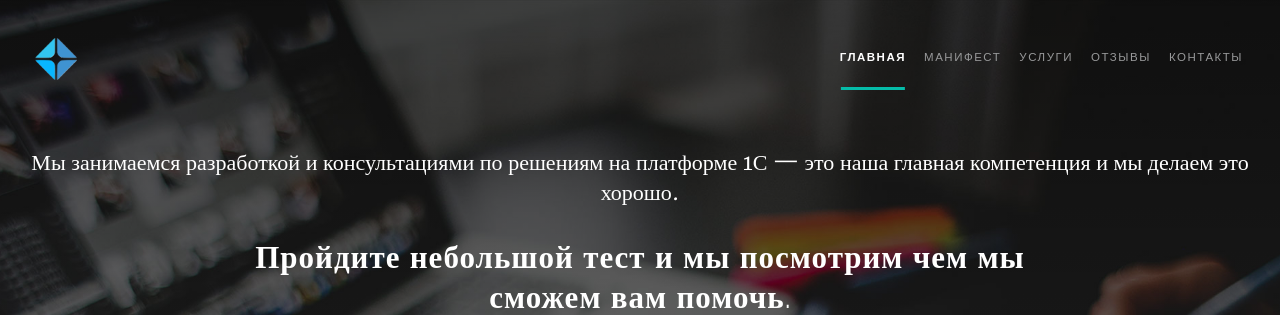
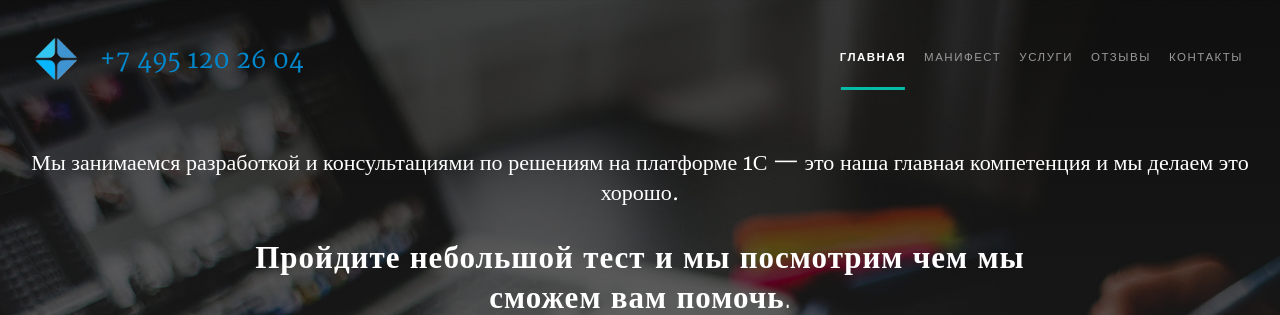
Before and after one commit to lampAddict/itehnik, a Symfony app: template templates/index.html.twig in a window 1280 px wide. Shown: the top 315 px of the page. Run offline with Twig, Linux system fonts and the light colour scheme; the template is opened without the code that fills it, so the values that code supplies are empty; some libraries are stand-ins or nearby versions; some web fonts are replaced.

Commit message:
contacts page changed

```diff
--- a/public/css/main.css
+++ b/public/css/main.css
@@ -2520,3 +2520,25 @@ footer ul li {
 	margin:0 auto;
 	width: 1020px;
 }
+#contacts .bgrid p:first-child{
+    margin-bottom: 0;
+    font-size: 2.6rem;
+}
+
+#contacts a{
+    color: #05bca9;
+    font-weight: bold;
+}
+
+.head-contacts{
+    font-size: 2.5rem;
+    z-index: 600;
+    position: absolute;
+    left: 100px;
+    top: 33%;
+}
+@media only screen and (max-width:400px) {
+    .head-contacts {
+        font-size: 1.8rem;
+    }
+}
--- a/templates/index.html.twig
+++ b/templates/index.html.twig
@@ -37,6 +37,9 @@
     <div class="row">
         <div class="logo">
             <a href="index.php">iTehnik</a>
+        </div>
+        <div class="head-contacts">
+            <a href="tel:74951202604">+7 495 120 26 04</a>
         </div>
         <nav id="main-nav-wrap">
             <ul class="main-navigation">
@@ -485,9 +488,10 @@
     <div class="row faq-content">
         <div class="q-and-a block-1-2 block-tab-full group">
             <div class="bgrid">
-                <h3>What are the security features?</h3>
-                <p>Lorem ipsum Id in magna ad culpa dolor eu aute non amet aute ea in consectetur in quis nostrud anim proident dolore in sed et mollit voluptate culpa irure consequat laborum ea sint in mollit adipisicing cupidatat.</p>
+                <p>Москва, ул. Армянский пер., д. 9, с. 1</p>
+                <p>тел. <a href="tel:74951202604">+7 495 120 26 04</a></p>
             </div>
+            <!--
             <div class="bgrid">
                 <h3>How can I update my user profile?</h3>
                 <p>Lorem ipsum Id in magna ad culpa dolor eu aute non amet aute ea in consectetur in quis nostrud anim proident dolore in sed et mollit voluptate culpa irure consequat laborum ea sint in mollit adipisicing cupidatat.</p>
```
